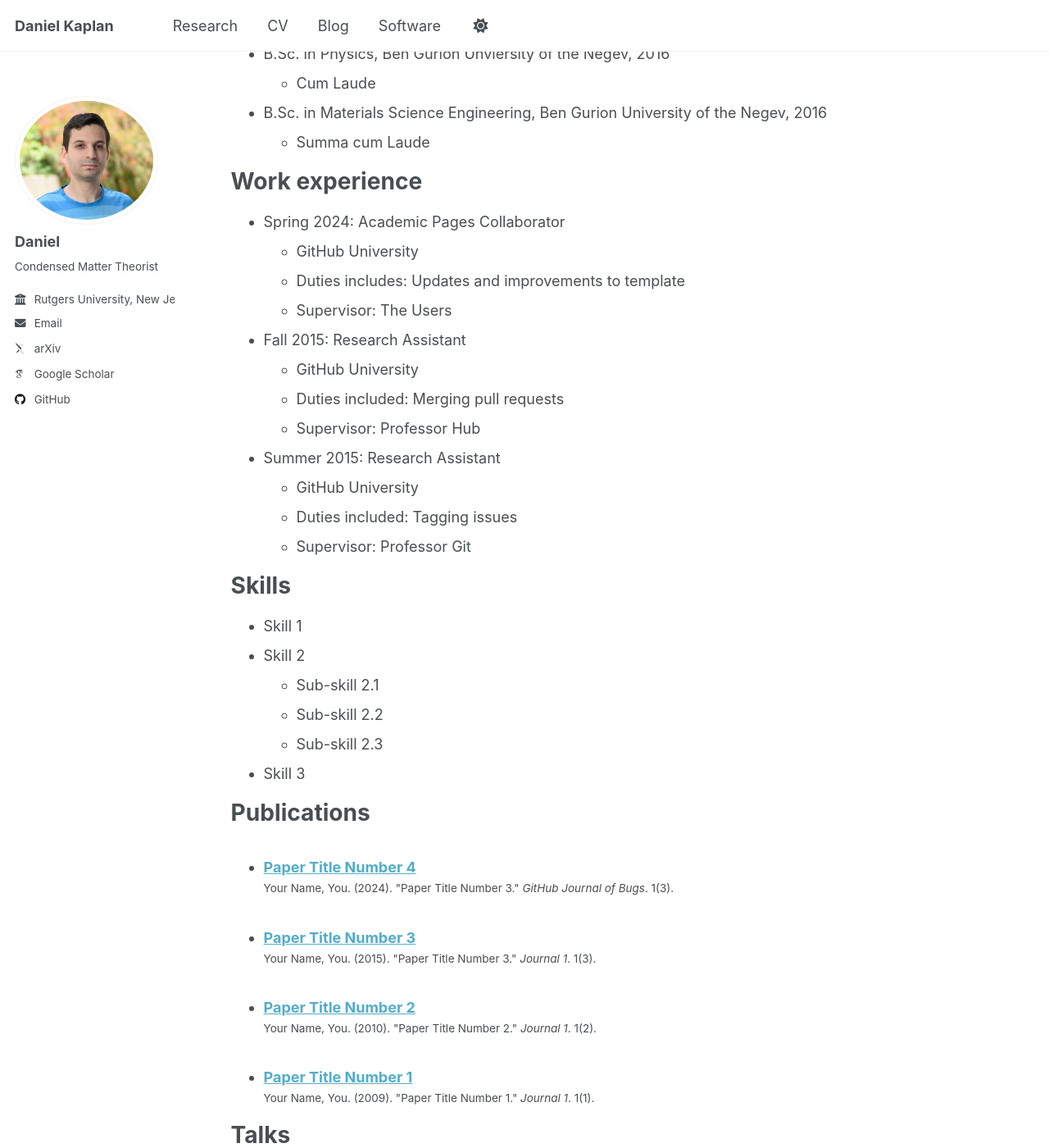
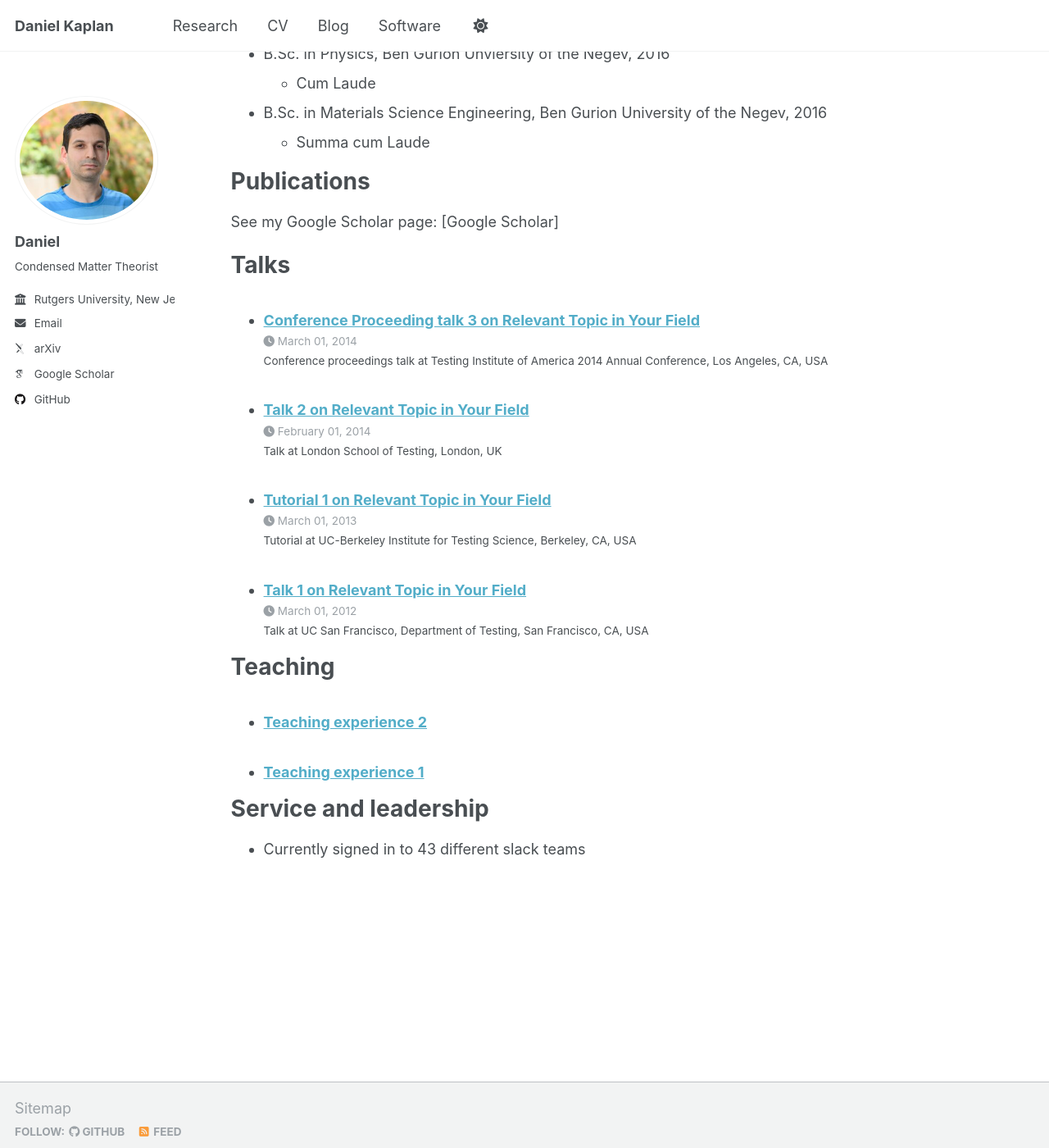
Before and after one commit to danielkaplan137/danielkaplan137.github.io, a Jekyll site: the page built from _pages/cv.md, in a window 1280 px wide and 1400 px high, scrolled down 312 px. Shown: the whole window at 82% size. Built offline with Jekyll 4.4.1, drawn with Linux system fonts in a browser that asks for light colours; some web fonts are replaced.

Commit message:
Update cv.md

```diff
--- a/_pages/cv.md
+++ b/_pages/cv.md
@@ -20,37 +20,10 @@ Education
 * B.Sc. in Materials Science Engineering, Ben Gurion University of the Negev, 2016
   * Summa cum Laude
 
-Work experience
-======
-* Spring 2024: Academic Pages Collaborator
-  * GitHub University
-  * Duties includes: Updates and improvements to template
-  * Supervisor: The Users
-
-* Fall 2015: Research Assistant
-  * GitHub University
-  * Duties included: Merging pull requests
-  * Supervisor: Professor Hub
-
-* Summer 2015: Research Assistant
-  * GitHub University
-  * Duties included: Tagging issues
-  * Supervisor: Professor Git
-
-Skills
-======
-* Skill 1
-* Skill 2
-  * Sub-skill 2.1
-  * Sub-skill 2.2
-  * Sub-skill 2.3
-* Skill 3
 
 Publications
 ======
-  <ul>{% for post in site.publications reversed %}
-    {% include archive-single-cv.html %}
-  {% endfor %}</ul>
+  See my Google Scholar page: [Google Scholar]
 
 Talks
 ======
```
